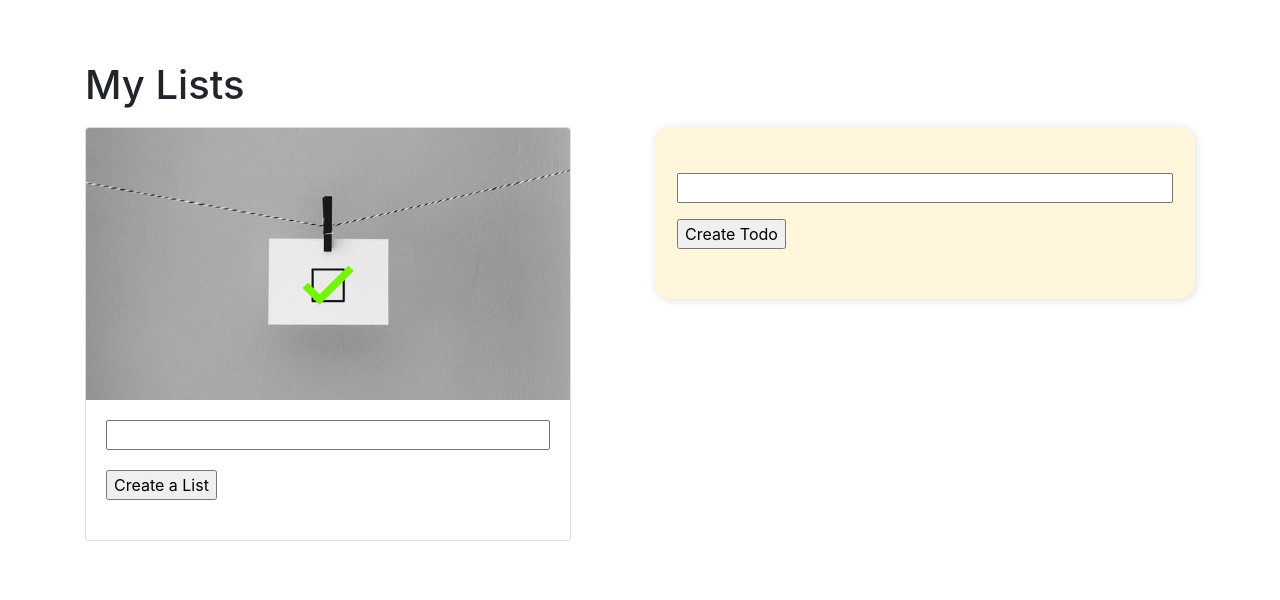
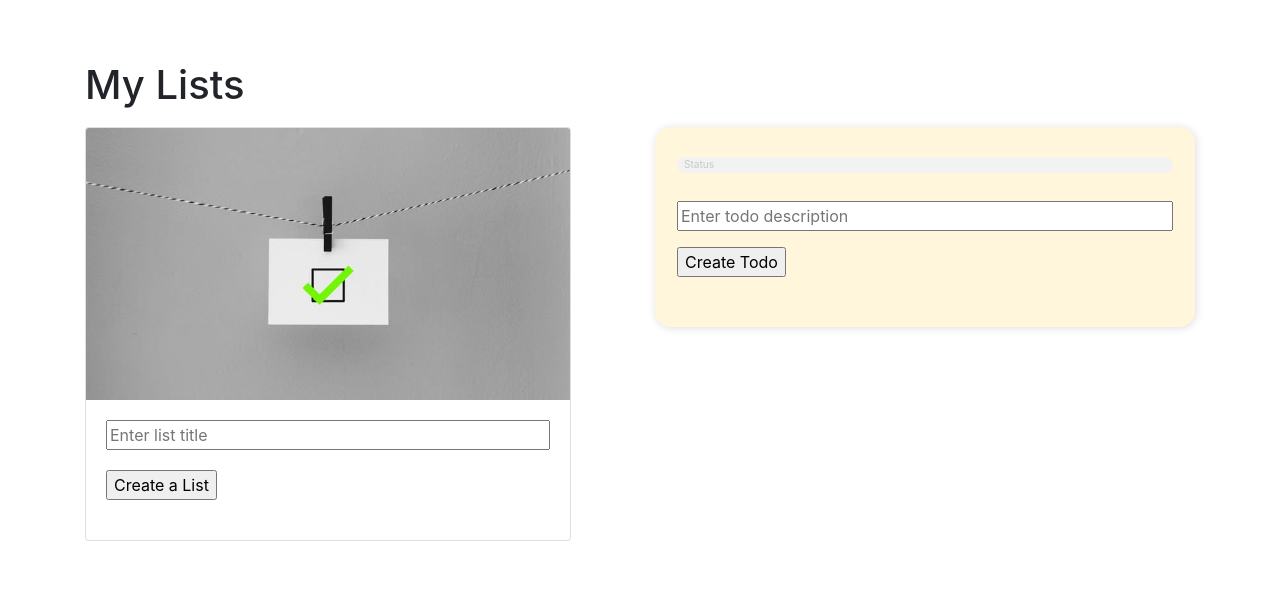
Before and after one commit to kili1011/todo-app, a Flask app: page /lists/1 in a window 1280 px wide. Shown: the part 56-656 px from the top of the page. Run offline with Flask 2, Linux system fonts and the light colour scheme; data that the repository does not hold is empty; some libraries are stand-ins or nearby versions.

Commit message:
placeholder for inputs

```diff
--- a/app.py
+++ b/app.py
@@ -12,7 +12,7 @@ from flask_sqlalchemy import SQLAlchemy
 from flask_migrate import Migrate
 
 # Data
-from models import setup_db
+from models import setup_db, Todo, TodoList
 
 # Blueprints
 from routes import main
--- a/routes.py
+++ b/routes.py
@@ -19,10 +19,23 @@ def get_list_todos(list_id):
     '''
     Uncategorized list
     '''
+    # get status
+    todos=Todo.query.filter_by(list_id=list_id).order_by('id').all()
+    y = len(todos)
+    x = 0
+    for todo in todos:
+      if (todo.completed == True):
+        x += 1
+    if x == 0:
+      status = 0
+    else:
+      status = round(x / y * 100)
+
     return render_template('index.html',
         lists=TodoList.query.order_by('id').all(),
         active_list=TodoList.query.get(list_id),
-        todos=Todo.query.filter_by(list_id=list_id).order_by('id').all())
+        todos=todos,
+        status=status)
 
 
 @main.route('/lists/create', methods=['POST'])
--- a/static/css/main.css
+++ b/static/css/main.css
@@ -120,3 +120,30 @@ form{
         margin-top: 66px;
     }
 }
+
+
+/**
+* Status Bar
+*/
+#status_bar{
+    width:100%;
+    height:16px;
+    background-color:#f2f2f2;
+    margin-bottom: 28px;
+    border-radius: 8px;
+    display: flex;
+    align-items: center;
+    position: relative;
+}
+.progress{
+    display:inline-block;
+    height:100%;
+    background-color:green;
+}
+.status_note{
+    font-size: 63%;
+    color: #c7c7c7;
+    /* margin-left: 6px; */
+    position: absolute;
+    left: 7px;
+}
--- a/static/js/main.js
+++ b/static/js/main.js
@@ -1,71 +1,67 @@
+// ------------------------------------------------------------------ //
+// Document Loaded
+// ------------------------------------------------------------------ //
+listenerTodoItems()
+
+
+// ------------------------------------------------------------------ //
+// Status Bar.
+// ------------------------------------------------------------------ //
+
 /**
-*   Delete
+ * Checks how many checkboxes are checked
+ *
+ * RETURNS
+ * Items_checked int: the amount of checked checkboxes.
  */
+function checkCheckboxes(){
+    var todo_items = $( "input.check-completed" )
+    var index_todo_items = todo_items.length
+    var items_checked = 0
 
-// Delete todo items
-const deletebuttons = document.querySelectorAll('.delete-todo');
-for(let i = 0; i < deletebuttons.length; i++){
-    const delbtn = deletebuttons[i];
-    delbtn.onclick = function(e){
-        console.log(e);
-        const deleteId = e.target.dataset['id'];
-        console.log(deleteId)
-        fetch('todos/' + deleteId + '/delete', {
-            method: 'DELETE',
-        })
-        .then(function(){
-            const item = e.target.parentElement;
-            item.remove();
-        })
-        .then(function(){
-            document.getElementById('error').className = 'hidden';
-        })
-        .catch(function(){
-            document.getElementById('error').className = '';
-        })
-    }
-}
-// Delete list items
-const deleteItems = document.querySelectorAll('.delete-list');
-for(let i = 0; i < deleteItems.length; i++){
-    const deleteItem = deleteItems[i];
-    deleteItem.onclick = e => {
-        listId = e.target.dataset['id'];
-        console.log('list id to delete: ' + listId)
-
-        // Avoid deleting Uncategorized
-        if (listId==1){
-            var error = document.getElementById('error-lists')
-            console.log(error)
-            error.className="";
-            error.innerHTML = "Uncategorized can't be deleted";
-        } else {
-            fetch('/lists/' + listId + '/delete', {
-                method: 'DELETE',
-            })
-            .then(function(){
-                todos_to_delete = document.querySelectorAll('.check-completed');
-                for(let i = 0; i < todos_to_delete.length; i++){
-                    todo_to_delete = todos_to_delete[i]
-                    console.log(todo_to_delete)
-                    if(listId == todo_to_delete.dataset['listId']){
-                        todo_to_delete.parentNode.remove();
-                    }
-                }
-                document.getElementById('active-list').innerText = 'List was successfully removed';
-                deleteItem.parentNode.remove();
-            })
-            .catch(function(){
-                document.getElementById('error-lists').className = '';
-            })
-        }
+    for(let i=0; i<index_todo_items; i++){
+        if (todo_items[i].checked == true){
+            items_checked++
         }
     }
 
+    return items_checked
+}
+
+
 /**
- *   Checkboxes
+ * Appends div element to status to display the status.
+ *
+ * RETURNS
+ * The width of the status bar.
  */
-// Checkboxes for Todo Items
+function buildProgressBar(){
+    // create the div element and add classname
+    bar = document.createElement('div')
+    bar.className = "progress"
+
+    // Append bar
+    $('#status_bar').append(bar)
+
+    // calculate width of progress bar
+    $('.progress').width(function calcWidth(){
+        var todo_items = $( "input.check-completed" ).length
+        var checked_todo_items = checkCheckboxes()
+        var status_bar_width = $('#status_bar').width()
+
+        return status_bar_width * checked_todo_items / todo_items
+    })
+}
+
+
+// ------------------------------------------------------------------ //
+// Events.
+// ------------------------------------------------------------------ //
+
+/**
+ * Add event listener for checkboxes of todo items
+ */
+function listenerTodoItems(){
     const checkboxes = document.querySelectorAll('.check-completed');
     for(let i = 0; i < checkboxes.length; i++){
         const checkbox = checkboxes[i];
@@ -83,13 +79,21 @@ for(let i = 0; i < checkboxes.length; i++){
             })
             .then(function(){
                 document.getElementById('error').className = 'hidden';
+
+                // build progress bar
+                $(".progress").remove();
+                buildProgressBar();
             })
             .catch(function(){
                 document.getElementById('error').className = '';
             })
         }
     }
- // Checkboxes for List Items
+}
+
+/**
+ * Add event listener for checkboxes of list items
+ */
 const list_checkboxes = document.querySelectorAll('.list-completed');
 for(let i = 0; i < list_checkboxes.length; i++){
     const listCheckbox = list_checkboxes[i];
@@ -124,7 +128,76 @@ for(let i = 0; i < list_checkboxes.length; i++){
 }
 
 /**
- *   New Todo Item
+*   Delete todo items
+*/
+const deletebuttons = document.querySelectorAll('.delete-todo');
+for(let i = 0; i < deletebuttons.length; i++){
+    const delbtn = deletebuttons[i];
+    delbtn.onclick = function(e){
+        console.log(e);
+        const deleteId = e.target.dataset['id'];
+        console.log(deleteId)
+        fetch('todos/' + deleteId + '/delete', {
+            method: 'DELETE',
+        })
+        .then(function(){
+            const item = e.target.parentElement;
+            item.remove();
+        })
+        .then(function(){
+            document.getElementById('error').className = 'hidden';
+        })
+        .catch(function(){
+            document.getElementById('error').className = '';
+        })
+    }
+}
+
+/**
+ * Delete list items
+ */
+const deleteItems = document.querySelectorAll('.delete-list');
+for(let i = 0; i < deleteItems.length; i++){
+    const deleteItem = deleteItems[i];
+    deleteItem.onclick = e => {
+        listId = e.target.dataset['id'];
+        console.log('list id to delete: ' + listId)
+
+        // Avoid deleting Uncategorized
+        if (listId==1){
+            var error = document.getElementById('error-lists')
+            console.log(error)
+            error.className="";
+            error.innerHTML = "Uncategorized can't be deleted";
+        } else {
+            fetch('/lists/' + listId + '/delete', {
+                method: 'DELETE',
+            })
+            .then(function(){
+                todos_to_delete = document.querySelectorAll('.check-completed')
+                for(let i = 0; i < todos_to_delete.length; i++){
+                    todo_to_delete = todos_to_delete[i]
+                    console.log(todo_to_delete)
+                    if(listId == todo_to_delete.dataset['listId']){
+                        todo_to_delete.parentNode.remove()
+                    }
+                }
+                window.location = '/lists/1'
+            })
+            .catch(function(){
+                document.getElementById('error-lists').className = ''
+            })
+        }
+    }
+}
+
+
+// ------------------------------------------------------------------ //
+// Submits.
+// ------------------------------------------------------------------ //
+
+/**
+ *   Adds a new Todo Item
  */
 document.getElementById('form').onsubmit = function(e){
     e.preventDefault();
@@ -143,30 +216,33 @@ document.getElementById('form').onsubmit = function(e){
     .then(response => response.json())
     .then(jsonResponse => {
         // list item
-        const li = document.createElement('li');
+        const li = document.createElement('li')
         // input
-        const checkbox = document.createElement('input');
-        checkbox.className = 'check-completed';
-        checkbox.type = 'checkbox';
-        checkbox.setAttribute('data-id', jsonResponse.id);
-        checkbox.setAttribute('data-list-id', jsonResponse.list_id);
-        li.appendChild(checkbox);
-        const text = document.createTextNode(' ' + jsonResponse.description);
-        li.appendChild(text);
-        const deleteButton = document.createElement('button');
-        deleteButton.className = 'delete-todo';
-        deleteButton.setAttribute('data-id', jsonResponse.id);
-        deleteButton.innerHTML = '&cross;';
-        li.appendChild(deleteButton);
-        document.getElementById('todos').appendChild(li);
+        const checkbox = document.createElement('input')
+        checkbox.className = 'check-completed'
+        checkbox.type = 'checkbox'
+        checkbox.setAttribute('data-id', jsonResponse.id)
+        checkbox.setAttribute('data-list-id', jsonResponse.list_id)
+        li.appendChild(checkbox)
+        const text = document.createTextNode(' ' + jsonResponse.description)
+        li.appendChild(text)
+        const deleteButton = document.createElement('button')
+        deleteButton.className = 'delete-todo'
+        deleteButton.setAttribute('data-id', jsonResponse.id)
+        deleteButton.innerHTML = '&cross;'
+        li.appendChild(deleteButton)
+        // Append Todo Item
+        document.getElementById('todos').appendChild(li)
         // error
-        document.getElementById('error').className = 'hidden';
+        document.getElementById('error').className = 'hidden'
         // clear form
-        document.getElementById('description').value = "";
+        document.getElementById('description').value = ""
+        // Update events on todo items
+        listenerTodoItems()
     })
     .catch(function(){
-        document.getElementById('error').className = '';
-    });
+        document.getElementById('error').className = ''
+    })
 }
 
 /**
@@ -187,7 +263,6 @@ document.getElementById('list-form').onsubmit = function(e){
     .then(response => response.json())
     .then(jsonResponse => {
         const list_item = document.createElement('li');
-
         // checkbox
         const list_checkbox = document.createElement('input')
         list_checkbox.type = 'checkbox';
--- a/templates/index.html
+++ b/templates/index.html
@@ -5,16 +5,16 @@
 {% block main %}
 <section class="interface">
     <div class="container">
-        <div class="col-md-12">
-            <div id="error-lists" class="hidden" role="alert">
-                Something went wrong!
-                <button type="button" class="close" data-dismiss="alert" aria-label="Close"></button>
+        <div class="row">
+            <!-- Errors -->
+            <div class="col-md-12">
+                <div id="error-lists" class="hidden" role="alert">
+                    Something went wrong!
+                </div>
             </div>
         </div>
         <div class="row">
-            <!--
-            # Lists
-            -->
+            <!-- Lists -->
             <div class="col-md-6">
                 <div class="lists-wrapper">
                     <h1>My Lists</h1>
@@ -22,14 +22,14 @@
                         <img class="card-img-top" src="{{ url_for( 'static', filename='note.jpg') }}" alt="Card image cap">
                         <div class="card-body">
                             <form id="list-form">
-                                <input id="listname" type="text" name="listname" required>
+                                <input id="listname" type="text" name="listname" placeholder="Enter list title" required>
                                 <input type="submit" value="Create a List">
                             </form>
                             <ul id='lists'>
                                 {% for list in lists %}
                                 <li>
                                     <input class="list-completed" data-id="{{ list.id }}" type="checkbox" {% if list.completed %} checked {% endif %}/>
-                                    <a href="/lists/{{ list.id }}">
+                                    <a class="list-links" href="/lists/{{ list.id }}">
                                         {{ list.name }}
                                     </a>
                                     <button class="delete-list" data-id="{{ list.id }}">&cross;</button>
@@ -40,14 +40,16 @@
                     </div>
                 </div>
             </div>
-            <!--
-            # Todos
-            -->
+            <!-- Todos -->
             <div class="col-md-6">
                 <div class="todos-wrapper">
+                    <div id="status_bar">
+                        <span class="status_note">Status</span>
+                        <div class="progress" style="width:{{ status }}%"></div>
+                    </div>
                     <h4 id="active-list">{{ active_list.name }}</h4>
                     <form id="form">
-                        <input id=description type="text" name="description">
+                        <input id=description type="text" name="description" placeholder="Enter todo description">
                         <input type="submit" value="Create Todo">
                     </form>
                     <div id="error" class="hidden">Something went wrong!</div>
--- a/templates/page.html
+++ b/templates/page.html
@@ -2,7 +2,7 @@
 <html lang="en">
     <head>
         <meta charset="UTF-8">
-        <meta name="viewport" content="width=#, initial-scale=1.0">
+        <meta name="viewport" content="width=device-width, initial-scale=1.0">
         <meta http-equiv="X-UA-Compatible" content="ie=edge">
         <link rel="shortcut icon" href="{{ url_for('static', filename='favicon.svg') }}">
         <!-- styles -->
@@ -44,11 +44,10 @@
 
         {% block footer %}
         <!-- js -->
-        <script src="https://code.jquery.com/jquery-3.2.1.slim.min.js" integrity="sha384-KJ3o2DKtIkvYIK3UENzmM7KCkRr/rE9/Qpg6aAZGJwFDMVNA/GpGFF93hXpG5KkN" crossorigin="anonymous"></script>
+        <script src="https://code.jquery.com/jquery-3.2.1.min.js"></script>
         <script src="https://cdnjs.cloudflare.com/ajax/libs/popper.js/1.12.9/umd/popper.min.js" integrity="sha384-ApNbgh9B+Y1QKtv3Rn7W3mgPxhU9K/ScQsAP7hUibX39j7fakFPskvXusvfa0b4Q" crossorigin="anonymous"></script>
         <script src="https://maxcdn.bootstrapcdn.com/bootstrap/4.0.0/js/bootstrap.min.js" integrity="sha384-JZR6Spejh4U02d8jOt6vLEHfe/JQGiRRSQQxSfFWpi1MquVdAyjUar5+76PVCmYl" crossorigin="anonymous"></script>
         <script src="{{ url_for('static', filename='js/main.js') }}"></script>
-
         <footer></footer>
         {% endblock %}
     </body>
```
Also changed, not shown: models.py (+0 -20 lines). Lines whose indentation alone changed are shown as unchanged.
